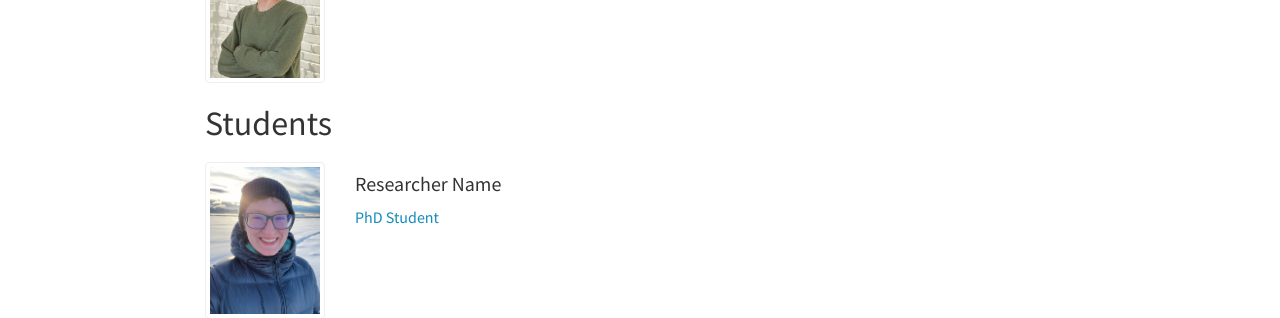
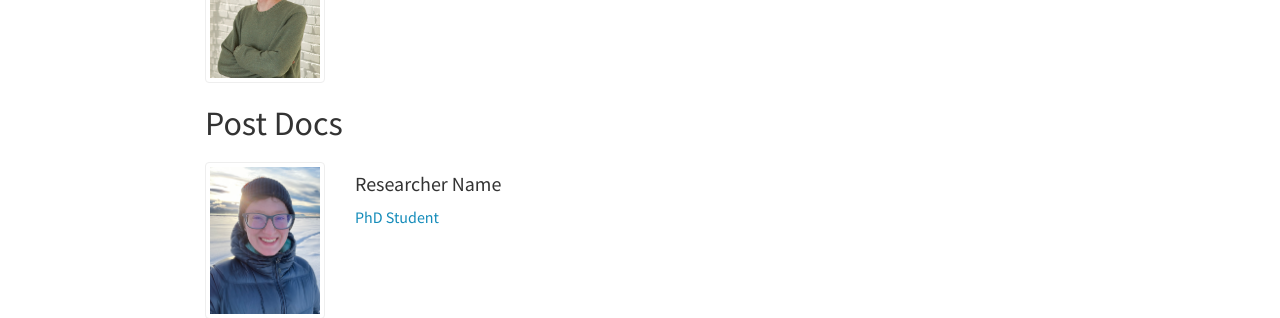
Before and after one commit to troyvvgroup/troyvvgroup.github.io, a Jekyll site: the page built from _pages/team/index.html, in a window 1280 px wide. Shown: the part 290-608 px from the top of the page. Built offline with Jekyll 4.4.1, drawn with Linux system fonts in a browser that asks for light colours; nearby versions of some CDN libraries.

Commit message:
Update index.html

```diff
--- a/_pages/team/index.html
+++ b/_pages/team/index.html
@@ -34,7 +34,7 @@ permalink: /team/
 
 <!-- Students -->
 
-<h2><a id="student"></a>Students</h2>
+<h2><a id="student"></a>Post Docs</h2>
 {% assign members = site.posts | where: 'category', 'student' | sort: 'date' %}
 {% for member in members %}
 <div class="card team-member-card">
```
